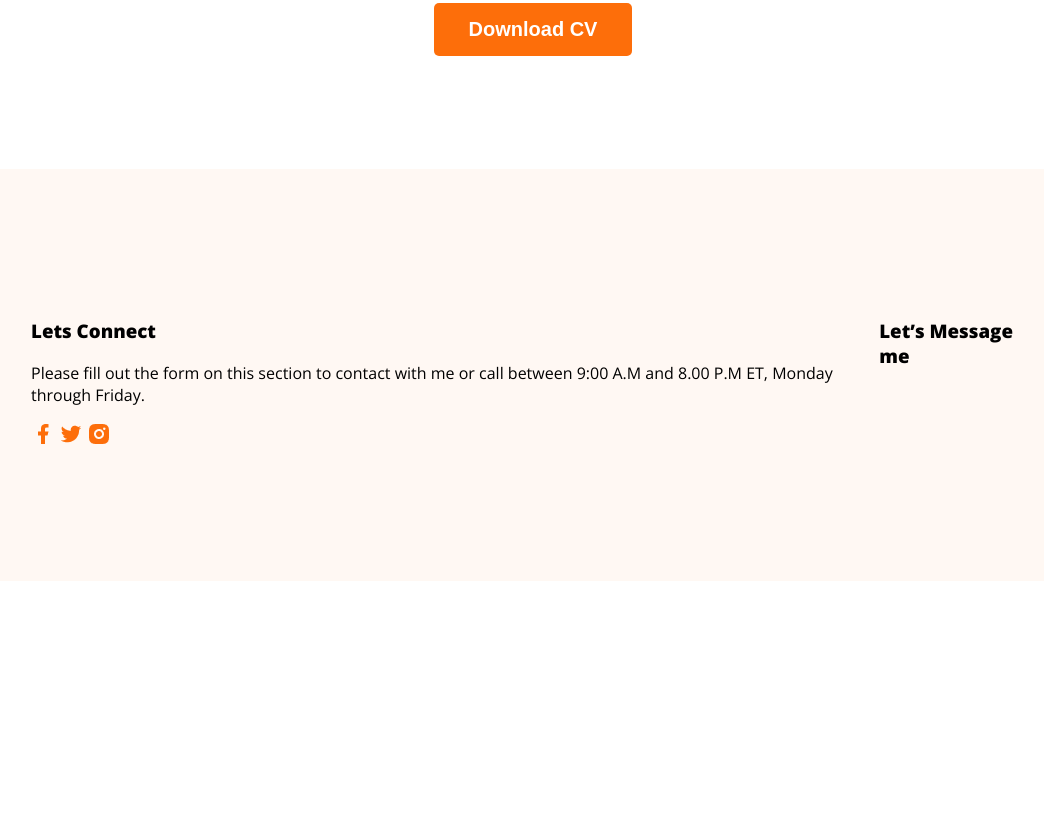
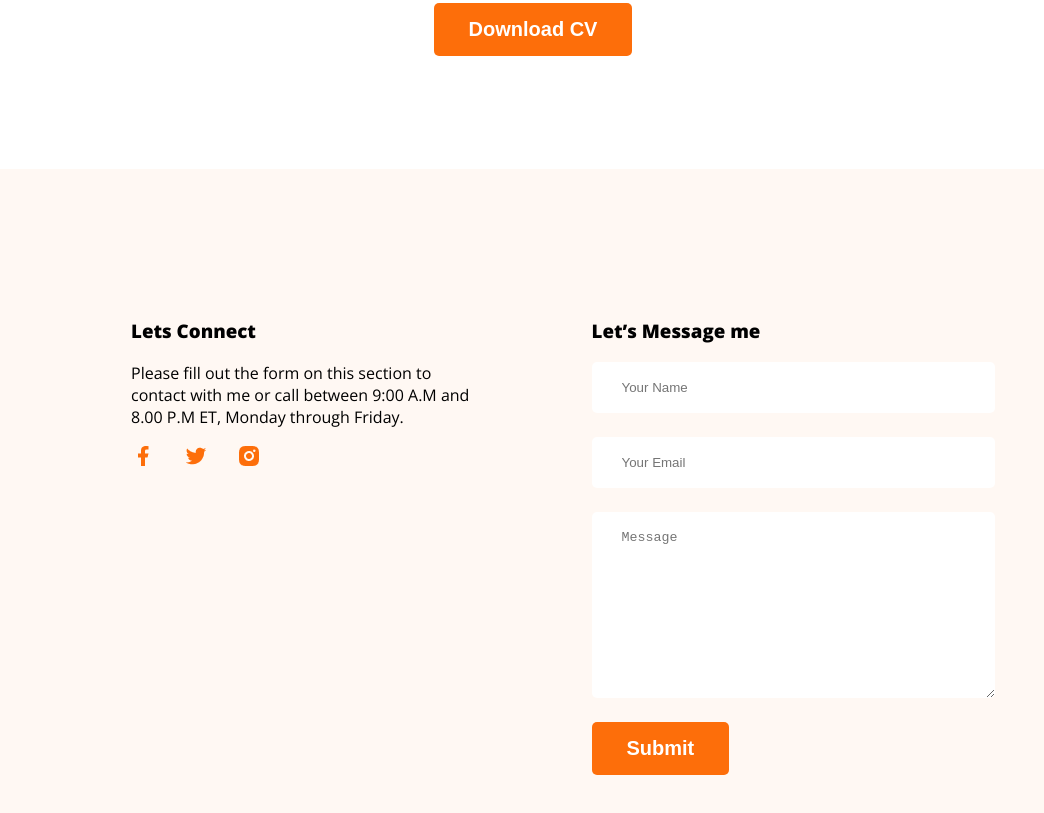
Before and after one commit to mehedi4s/web-developer-portfolio, a plain HTML site: page index.html in a window 1280 px wide. Shown: the part 3290-4103 px from the top of the page, without its empty margins (107-1151 px from the left). Before the commit the page ends 3879 px from the top, so only its background shows below. Drawn offline with nearby package versions, Linux system fonts and the light colour scheme.

Commit message:
contack form

```diff
--- a/index.html
+++ b/index.html
@@ -170,6 +170,12 @@
         </div>
         <div class="footer-column">
             <h3 class="footer-title">Let’s Message me</h3>
+            <form class="contact" action="">
+                <input type="text" name="" placeholder="Your Name" id="">
+                <input type="email" name="" placeholder="Your Email" id="">
+                <textarea name="" placeholder="Message" id="" cols="30" rows="10"></textarea>
+                <input class="btn-primary" type="submit" value="Submit">
+            </form>
 
         </div>
     </footer>
--- a/styles/portfolio.css
+++ b/styles/portfolio.css
@@ -186,7 +186,29 @@ main section{
 
 footer{
     display: flex;
+    gap: 117px;
     background: #FFF8F3;
-    padding: 130px;
+    padding: 130px 230px;
     margin-top: 113px;
+
 }
+
+.footer-column{
+    width: 50%;
+}
+
+.social-links a{
+    margin-right: 25px;
+}
+/* contact form */
+.contact input[type="text"], .contact input[type="email"], textarea{
+    display: block;
+    margin-bottom: 24px;
+    padding: 18px 30px;
+    color:#757575;
+    border-radius: 5px;
+    background: #FFF;
+    border: 0;
+    width: 100%;
+
+}
```
